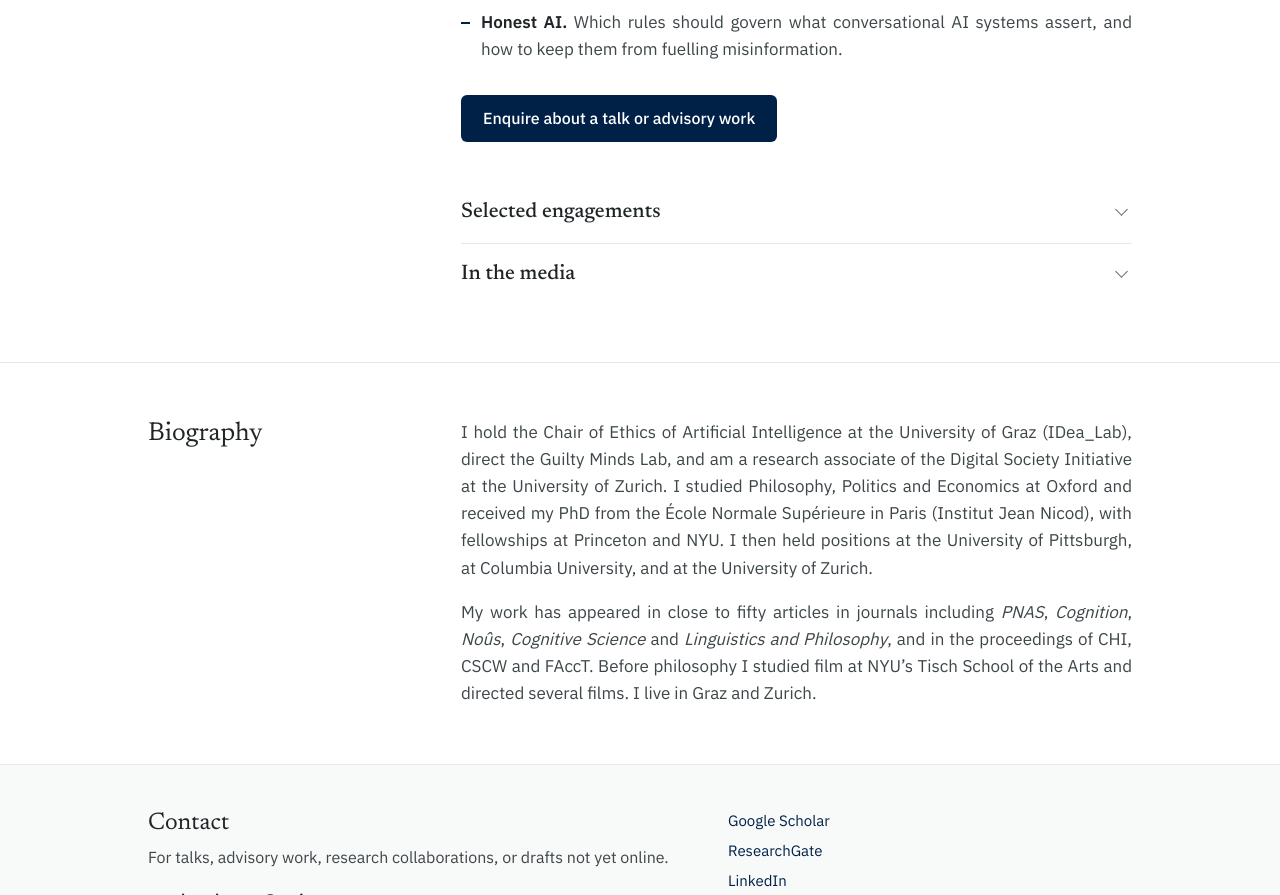
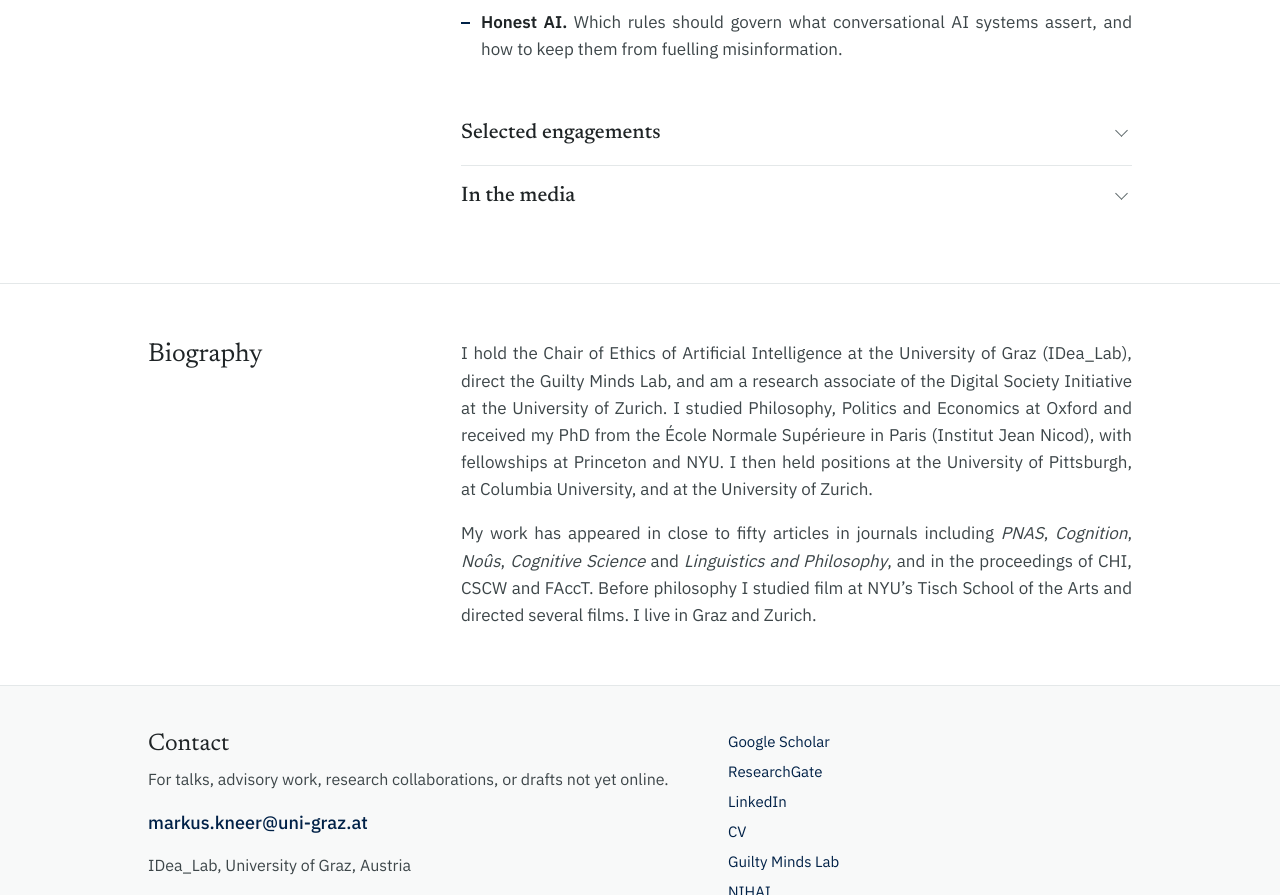
Before and after one commit to shallIcompare/shallIcompare.github.io, a plain HTML site: page index.html in a window 1280 px wide. Shown: the part 3905-4800 px from the top of the page. Drawn offline with Linux system fonts and the light colour scheme.

Commit message:
Remove the enquiry button from the talks section
Co-Authored-By: Claude Opus 5.5 <noreply@anthropic.com>

```diff
--- a/index.html
+++ b/index.html
@@ -23,7 +23,7 @@
 <link rel="preconnect" href="https://fonts.googleapis.com">
 <link rel="preconnect" href="https://fonts.gstatic.com" crossorigin>
 <link href="https://fonts.googleapis.com/css2?family=Newsreader:ital,opsz,wght@0,6..72,400;0,6..72,500;1,6..72,400&family=IBM+Plex+Sans:wght@400;500;600&display=swap" rel="stylesheet">
-<link rel="stylesheet" href="style.css?v=2026-10-20h">
+<link rel="stylesheet" href="style.css?v=2026-10-20i">
 <script>document.documentElement.classList.add('js');</script>
 <script src="nav.js?v=2026-10-20b" defer></script>
 </head>
@@ -166,7 +166,6 @@
         <li><strong>Honest AI.</strong> Which rules should govern what conversational AI systems assert, and how to keep them from fuelling misinformation.</li>
       </ul>
 
-      <p class="cta"><a class="button" href="mailto:markus.kneer@uni-graz.at?subject=Talk%20or%20advisory%20enquiry">Enquire about a talk or advisory work</a></p>
 
       <div class="more-lists">
         <details class="more-list">
--- a/style.css
+++ b/style.css
@@ -217,7 +217,7 @@ h3 { font-size: 21px; line-height: 1.3; font-weight: 500; }
 }
 .intro .lede a:hover, .section-body p a:hover, .page-title p a:hover, .aims a:hover { text-decoration-color: currentColor; }
 
-/* Talks, policy and advisory: sub-headings, topic list, enquiry button */
+/* Talks, policy and advisory: sub-headings and topic list */
 .section-body .sub { font-size: 21px; margin: 40px 0 14px 0; }
 .topics { list-style: none; margin: 0; padding: 0; max-width: 680px; }
 .topics li {
@@ -226,12 +226,6 @@ h3 { font-size: 21px; line-height: 1.3; font-weight: 500; }
 }
 .topics li::before { content: ""; position: absolute; left: 0; top: 0.8em; width: 9px; height: 1.5px; background: var(--accent); }
 .topics strong { color: var(--ink); font-weight: 600; }
-.cta { margin-top: 32px; }
-.section-body p a.button {
-  display: inline-block; padding: 12px 22px; border-radius: 6px; background: var(--accent);
-  color: #fff; font-size: 16px; font-weight: 500; line-height: 1.4; text-decoration: none; text-align: center;
-}
-.section-body p a.button:hover { background: var(--accent-dark); color: #fff; text-decoration: none; }
 
 /* Engagements and media: collapsed rows that open on click */
 .more-lists { margin-top: 40px; max-width: 680px; }
```
Also changed, not shown: guiltymindslab.html (+1 -1 lines), nihai.html (+1 -1 lines), publications.html (+1 -1 lines).
